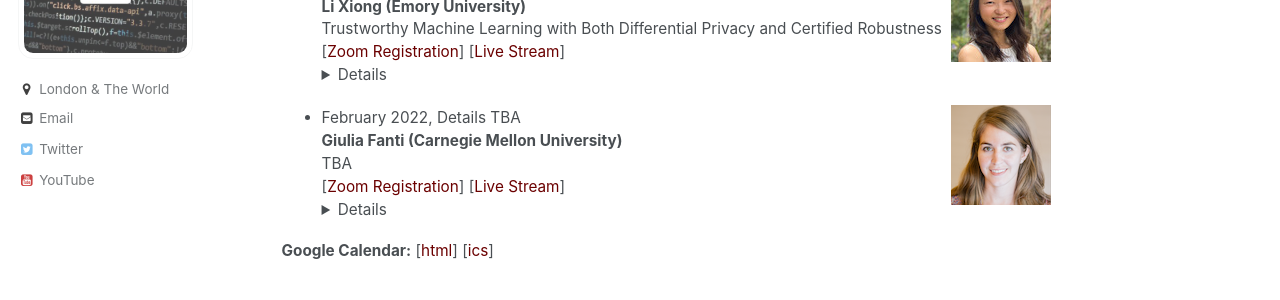
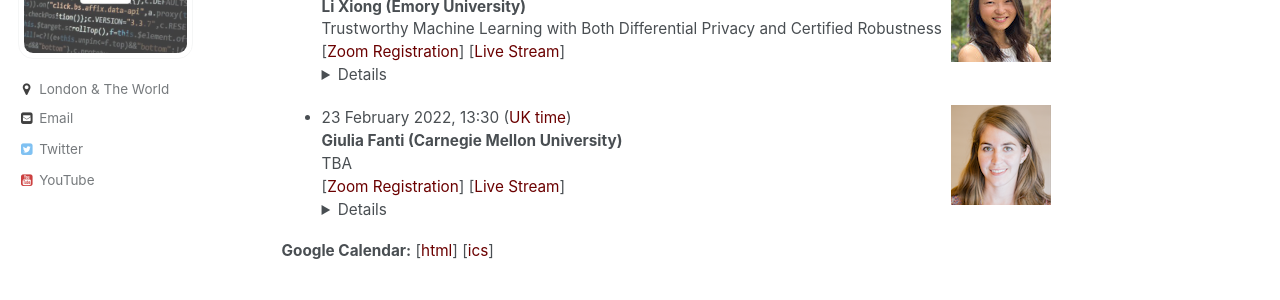
Before and after one commit to prisec-ml/prisec-ml.github.io, a Jekyll site: the page built from _pages/about.md, in a window 1280 px wide and 900 px high, scrolled down 441 px. Shown: the part 152-452 px from the top of the window. Built offline with Jekyll 4.4.1, drawn with Linux system fonts in a browser that asks for light colours.

Commit message:
giulia fanti 23 feb

```diff
--- a/_pages/about.md
+++ b/_pages/about.md
@@ -26,7 +26,7 @@ Trustworthy Machine Learning with Both Differential Privacy and Certified Robust
 
 
 <img src="../images/giulia.png" style="float:right;width:100px;height:100px;margin-top:00px">
-- February 2022, Details TBA
+- 23 February 2022, 13:30 ([UK time](https://www.timeanddate.com/worldclock/fixedtime.html?msg=Seminar&iso=20220223T1330&p1=136))
 **Giulia Fanti (Carnegie Mellon University)**
 TBA
 [[Zoom Registration]()] [[Live Stream]()]<details><br>**Bio:** [https://www.ece.cmu.edu/directory/bios/fanti-giulia.html](https://www.ece.cmu.edu/directory/bios/fanti-giulia.html)<br></details>
```
